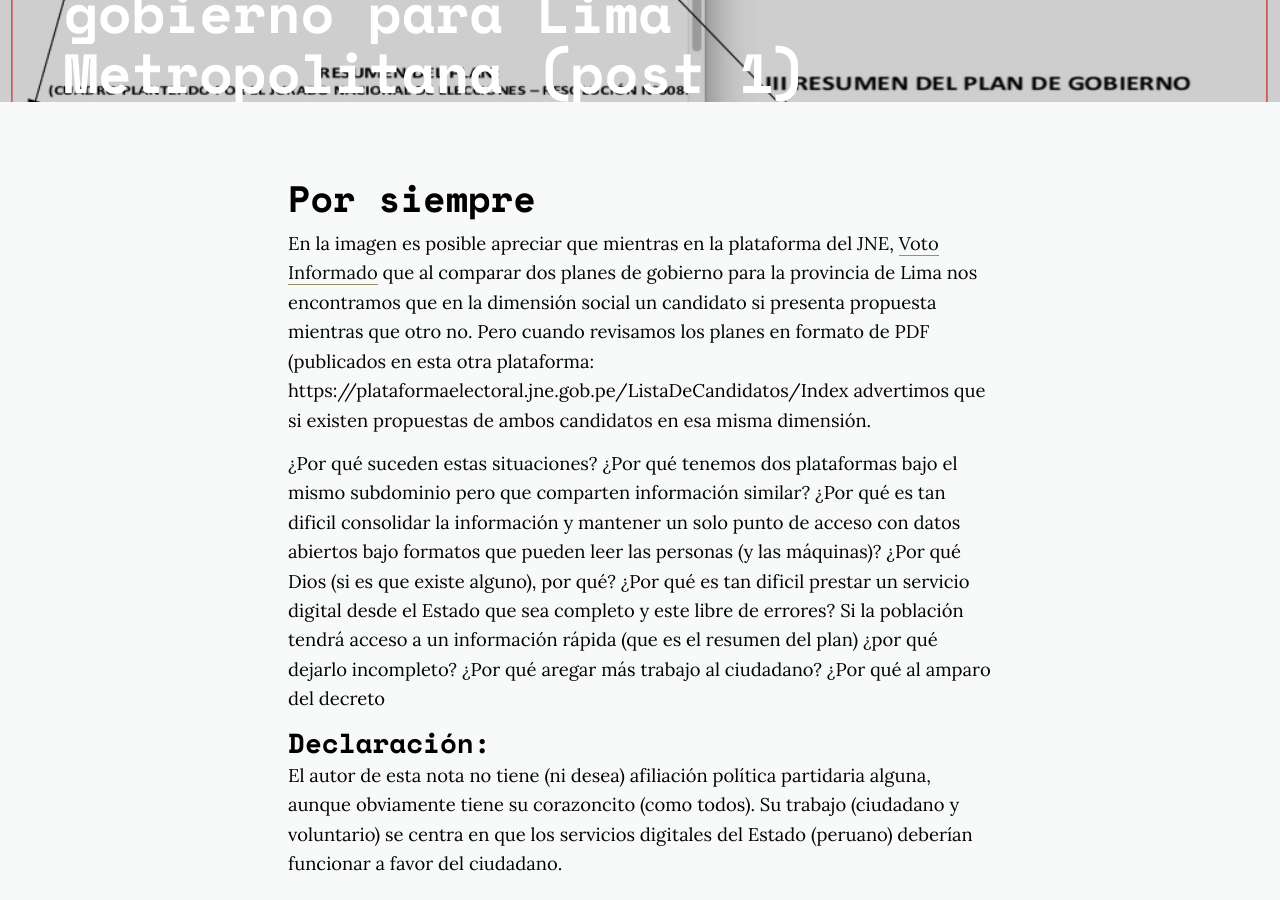
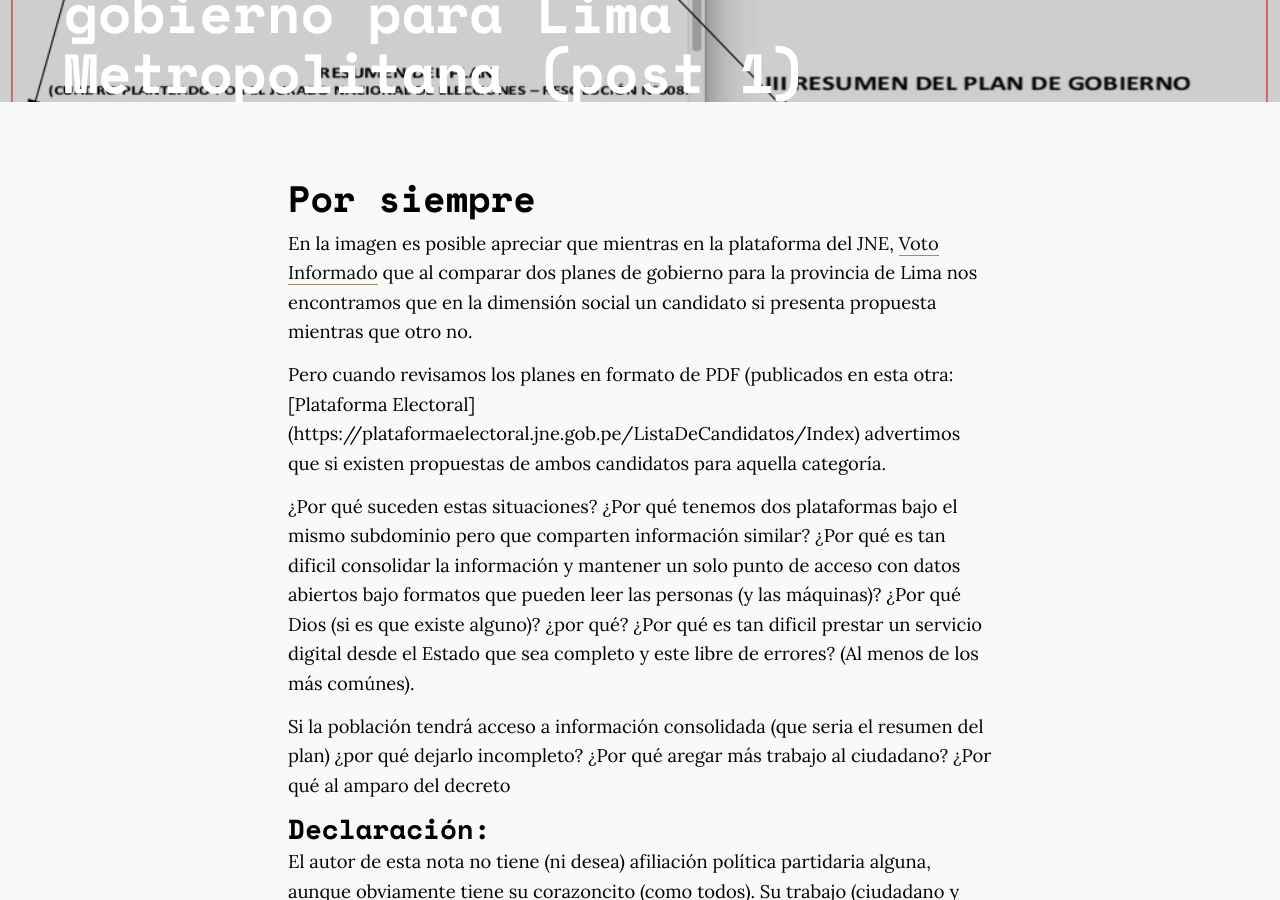
Before and after one commit to manuelvarzen/Vigia, a Jekyll site: the page built from _posts/2018-08-10-JNE-VotoInformado.md, in a window 1280 px wide and 900 px high, scrolled down 542 px. Built offline with Jekyll 4.4.1, drawn with Linux system fonts in a browser that asks for light colours; nearby versions of some CDN libraries.

Commit message:
Update 2018-08-10-JNE-VotoInformado.md

```diff
--- a/_posts/2018-08-10-JNE-VotoInformado.md
+++ b/_posts/2018-08-10-JNE-VotoInformado.md
@@ -13,9 +13,13 @@ categories:
   - Open Data
 ---
 ## Por siempre
-En la imagen es posible apreciar que mientras en la plataforma del JNE, [Voto Informado](https://votoinformado.jne.gob.pe/voto/Compara) que al comparar dos planes de gobierno para la provincia de Lima nos encontramos que en la dimensión social un candidato si presenta propuesta mientras que otro no. Pero cuando revisamos los planes en formato de PDF (publicados en esta otra plataforma: https://plataformaelectoral.jne.gob.pe/ListaDeCandidatos/Index advertimos que si existen propuestas de ambos candidatos en esa misma dimensión.
+En la imagen es posible apreciar que mientras en la plataforma del JNE, [Voto Informado](https://votoinformado.jne.gob.pe/voto/Compara) que al comparar dos planes de gobierno para la provincia de Lima nos encontramos que en la dimensión social un candidato si presenta propuesta mientras que otro no.
 
-¿Por qué suceden estas situaciones? ¿Por qué tenemos dos plataformas bajo el mismo subdominio pero que comparten información similar? ¿Por qué es tan dificil consolidar la información y mantener un solo punto de acceso con datos abiertos bajo formatos que pueden leer las personas (y las máquinas)? ¿Por qué Dios (si es que existe alguno), por qué? ¿Por qué es tan dificil prestar un servicio digital desde el Estado que sea completo y este libre de errores? Si la población tendrá acceso a un información rápida (que es el resumen del plan) ¿por qué dejarlo incompleto? ¿Por qué aregar más trabajo al ciudadano? ¿Por qué al amparo del decreto
+Pero cuando revisamos los planes en formato de PDF (publicados en esta otra:[Plataforma Electoral] (https://plataformaelectoral.jne.gob.pe/ListaDeCandidatos/Index) advertimos que si existen propuestas de ambos candidatos para aquella categoría.
+
+¿Por qué suceden estas situaciones? ¿Por qué tenemos dos plataformas bajo el mismo subdominio pero que comparten información similar? ¿Por qué es tan dificil consolidar la información y mantener un solo punto de acceso con datos abiertos bajo formatos que pueden leer las personas (y las máquinas)? ¿Por qué Dios (si es que existe alguno)? ¿por qué? ¿Por qué es tan dificil prestar un servicio digital desde el Estado que sea completo y este libre de errores? (Al menos de los más comúnes).
+
+Si la población tendrá acceso a información consolidada (que seria el resumen del plan) ¿por qué dejarlo incompleto? ¿Por qué aregar más trabajo al ciudadano? ¿Por qué al amparo del decreto
 
 ### Declaración:
 El autor de esta nota no tiene (ni desea) afiliación política partidaria alguna, aunque obviamente tiene su corazoncito (como todos). Su trabajo (ciudadano y voluntario) se centra en que los servicios digitales del Estado (peruano) deberían funcionar a favor del ciudadano.
```
